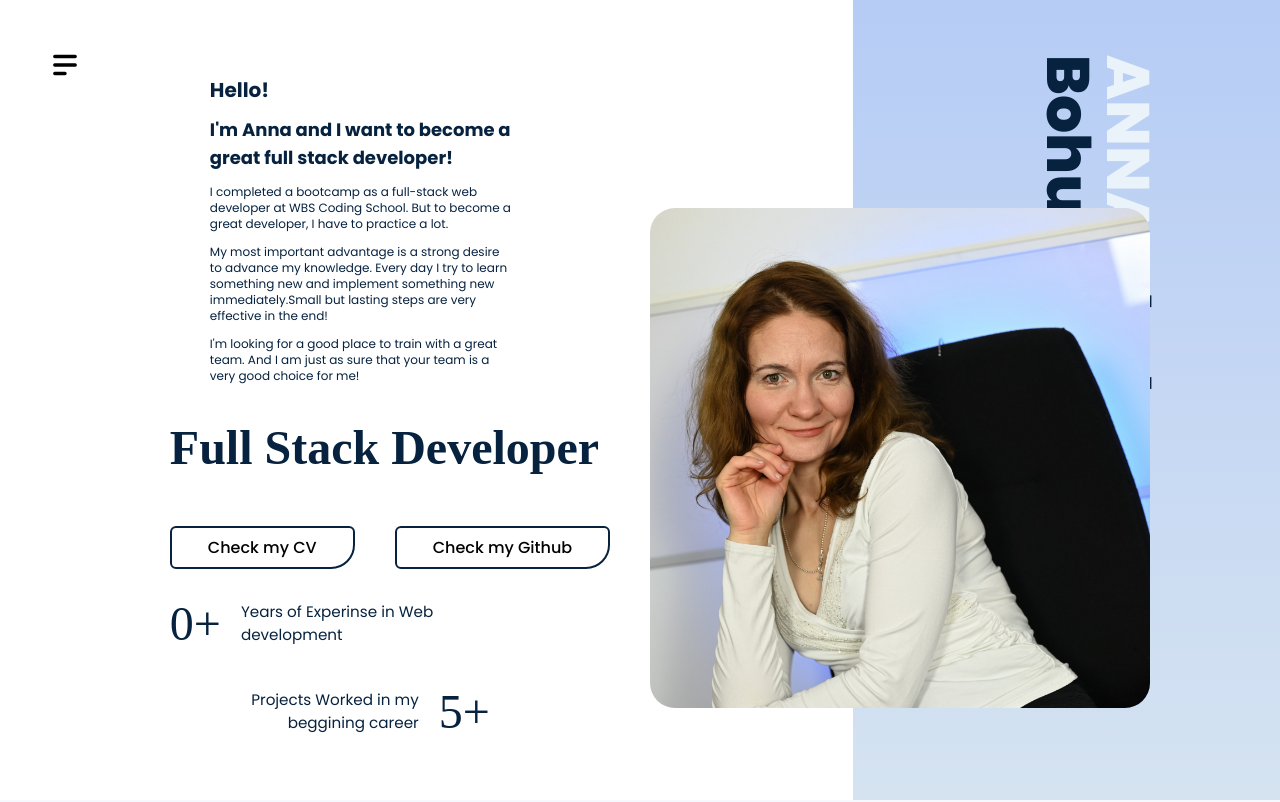
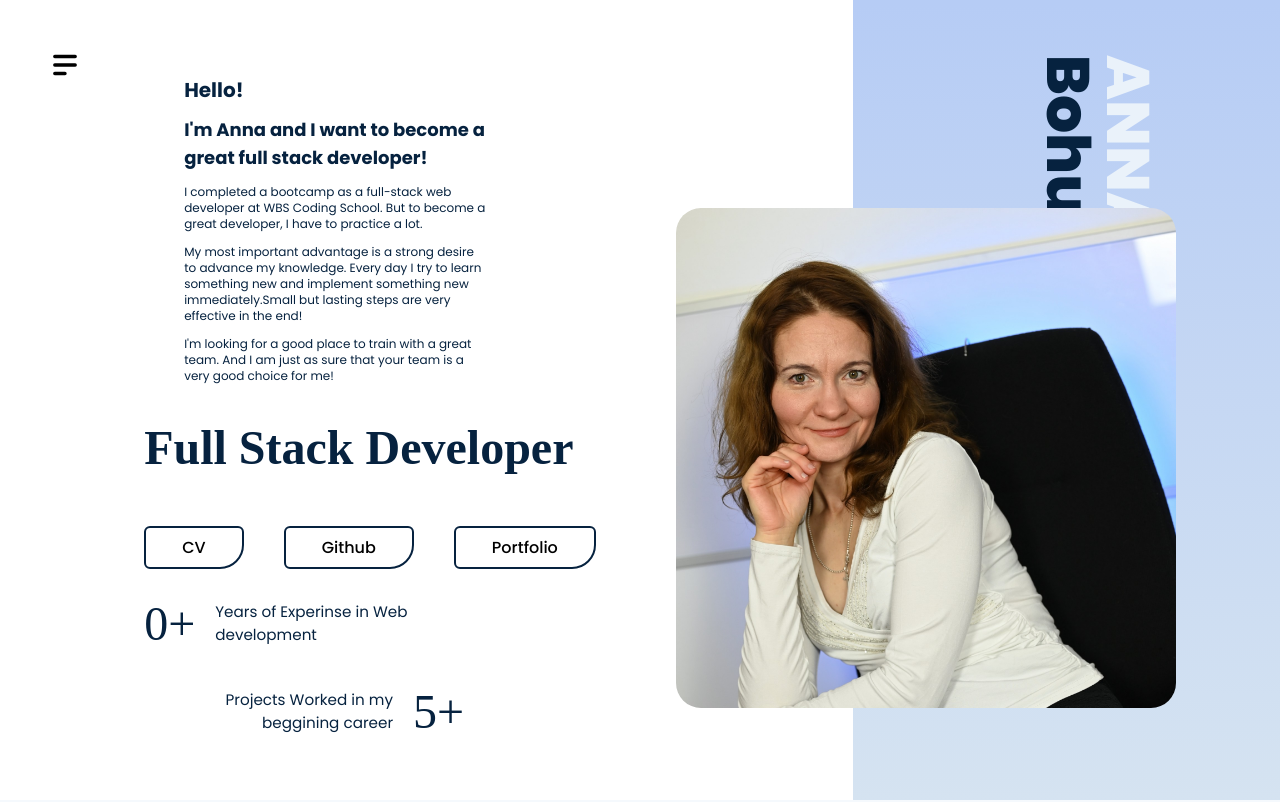
Before and after one commit to Anna-Bohun-art/react_portfolio, a React (Vite) app: page / in a window 1280 px wide. Shown: the top 802 px of the page. Built offline with nearby package versions, Linux system fonts and the light colour scheme; a web font is replaced by a local one.

Commit message:
adding portfolio

```diff
--- a/src/components/Hero.jsx
+++ b/src/components/Hero.jsx
@@ -44,12 +44,17 @@ const Hero = () => {
           <div className="flex justify-end mt-10">
             <button className="mr-10">
               <a href="https://anna-cv.tiiny.site" target="_blank" className="btn">
-                Check my CV
+              CV
               </a>
               </button>
-              <button>
+              <button className="mr-10">
               <a href="https://github.com/anna-bohun-art" target="_blank" className="btn">
-                Check my Github
+              Github
+              </a>
+            </button>
+            <button className="mr-10">
+              <a href="https://online.fliphtml5.com/kzuzo/plnx/#p=1" target="_blank" className="btn">
+              Portfolio
               </a>
             </button>
           </div>
```
